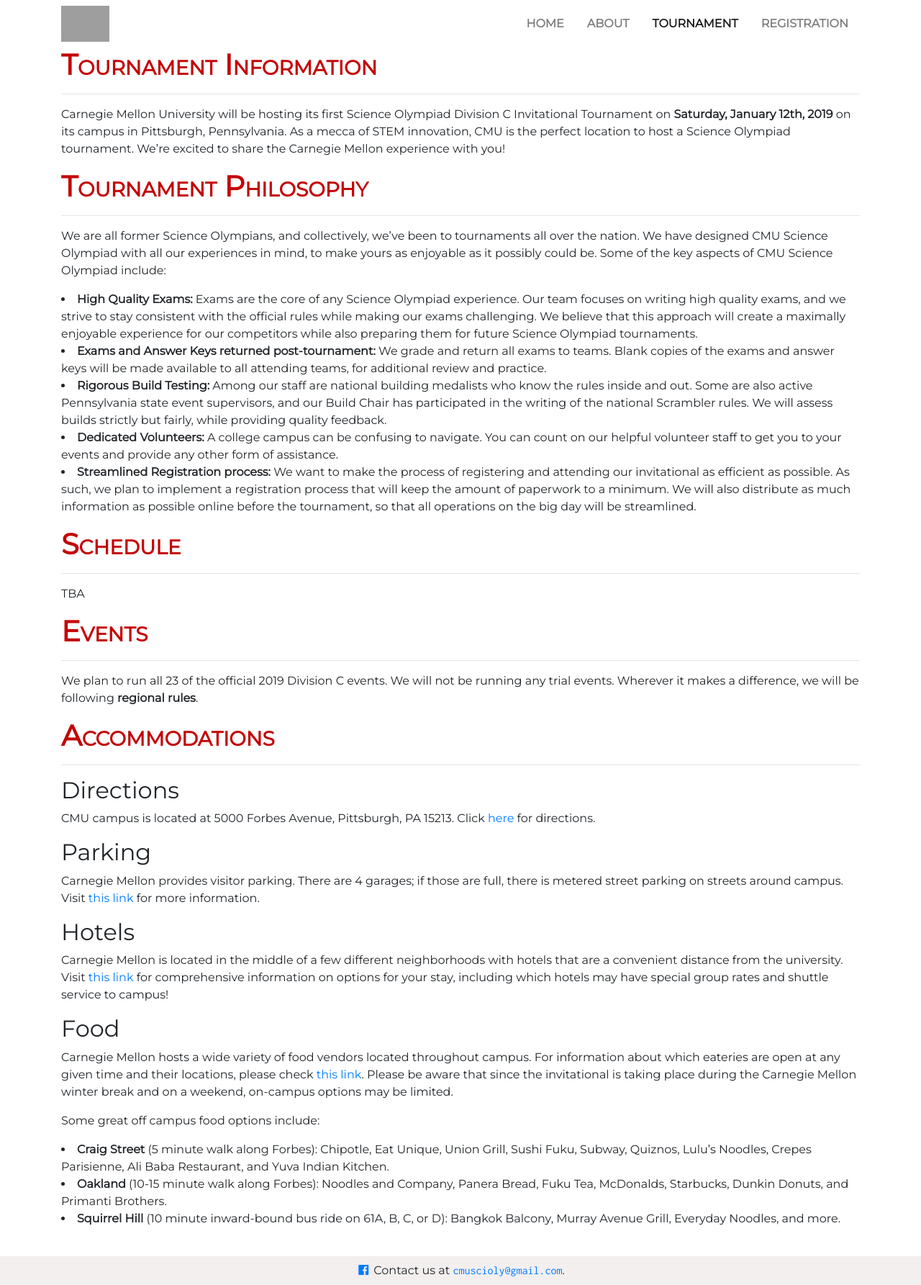
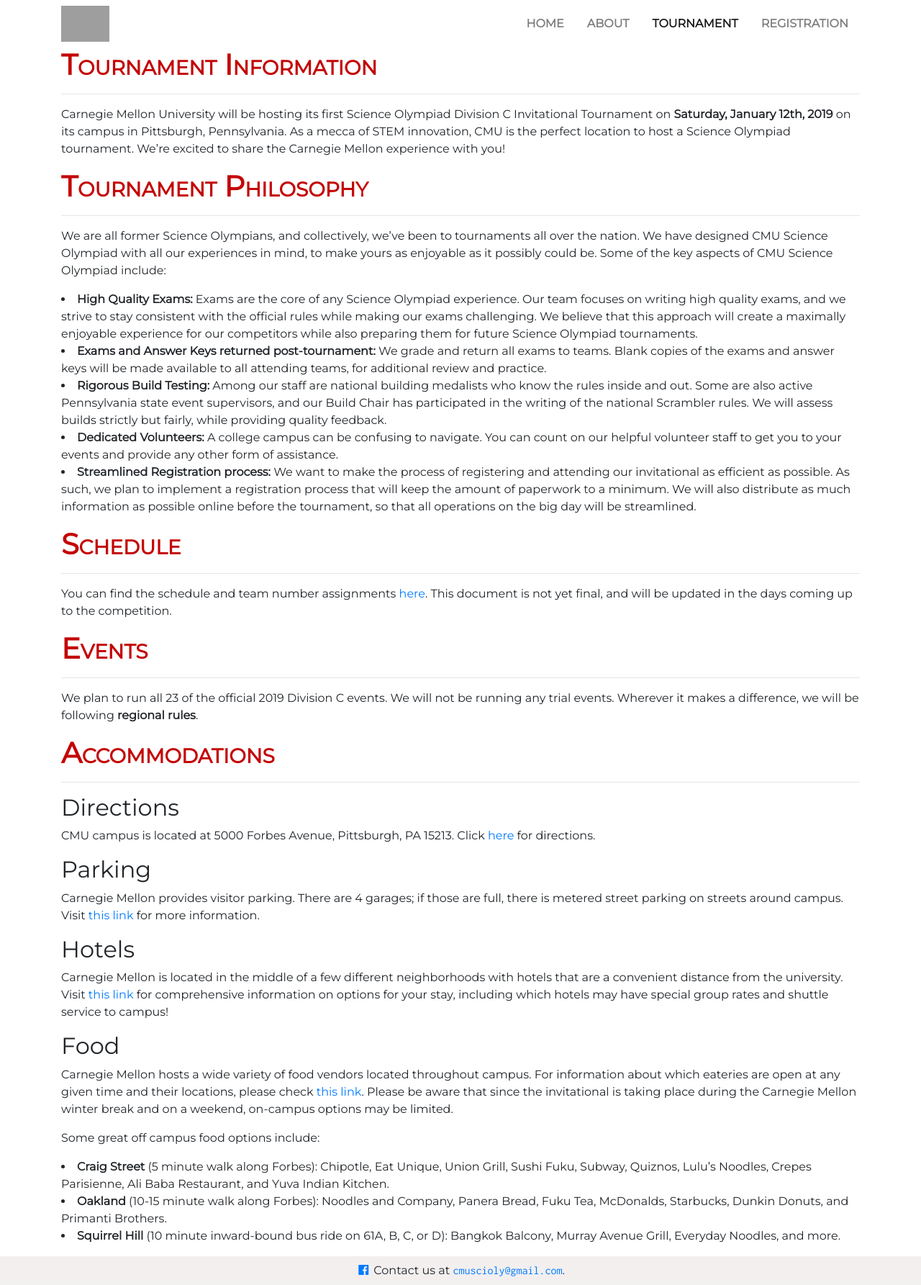
Before and after one commit to cmuscioly/cmuscioly.github.io, a Jekyll site: the page built from tournament.md, in a window 1280 px wide. Shown: the whole page at 72% size. Built offline with Jekyll 4.4.1, drawn with Linux system fonts in a browser that asks for light colours; nearby versions of some CDN libraries; grey boxes are pictures that could not be loaded.

Commit message:
Add schedule

```diff
--- a/tournament.md
+++ b/tournament.md
@@ -26,7 +26,8 @@
 
 # Schedule
 <hr>
-TBA
+You can find the schedule and team number assignments <a href="https://docs.google.com/spreadsheets/d/17RPOM_qKcdx9-vVmPz2Zc_QLzgSoT2zwnKdJ_LeaZnw/edit?usp=sharing" target="_blank">here</a>.
+This document is not yet final, and will be updated in the days coming up to the competition.
 
 # Events
 <hr>
```
